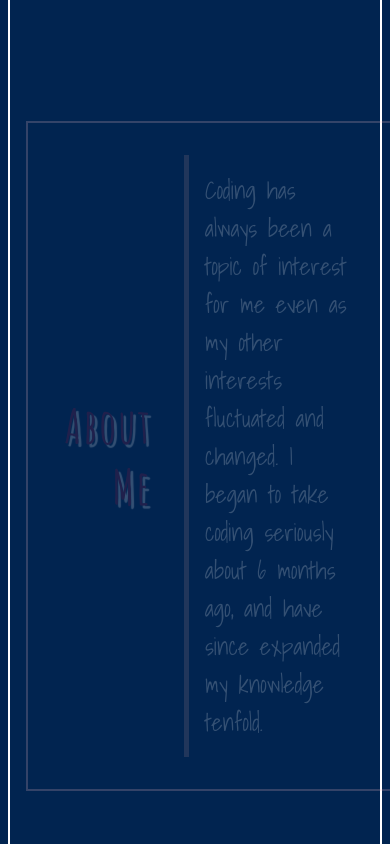
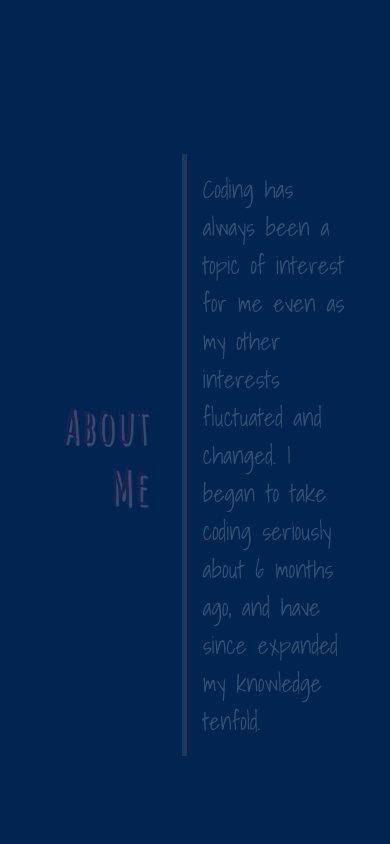
Before and after one commit to ceckenreiter/ceckenreiter.github.io, a plain HTML site: page index.html in a window 390 px wide. Shown: the part 640-1484 px from the top of the page. Drawn offline with Linux system fonts and the light colour scheme.

Commit message:
fixed responsive designs

```diff
--- a/style.css
+++ b/style.css
@@ -342,7 +342,6 @@ section.footer a{
 
     #information div.aboutMe {
         height: 2800px;
-        border: 2px solid white;
     }
 
 
@@ -351,7 +350,6 @@ section.footer a{
         height: auto;
         margin-left: 1rem;
         margin-bottom: 1rem;
-        border: 2px solid pink
     }
     #information div.aboutMe div h1{
         font-size: 3rem;
```
